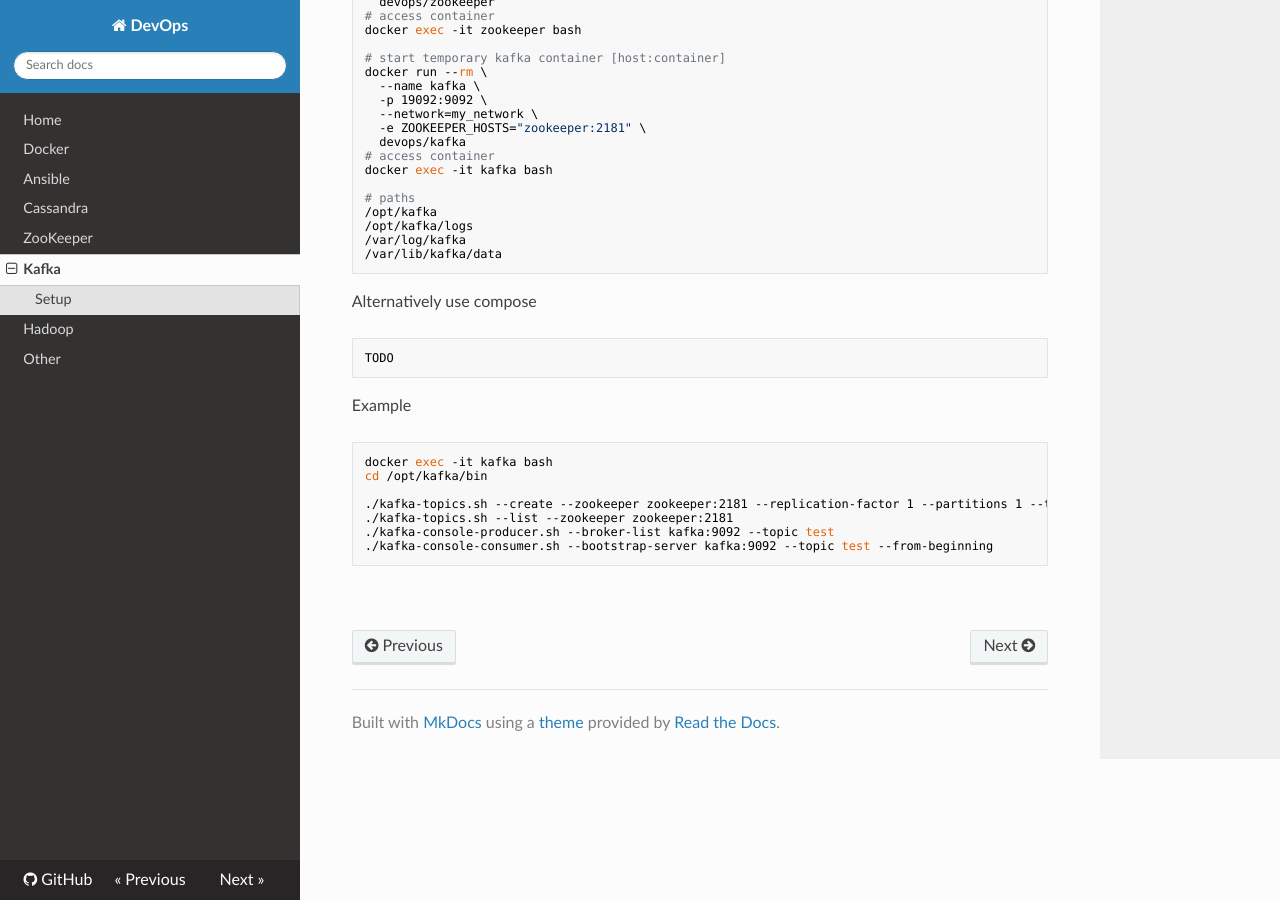
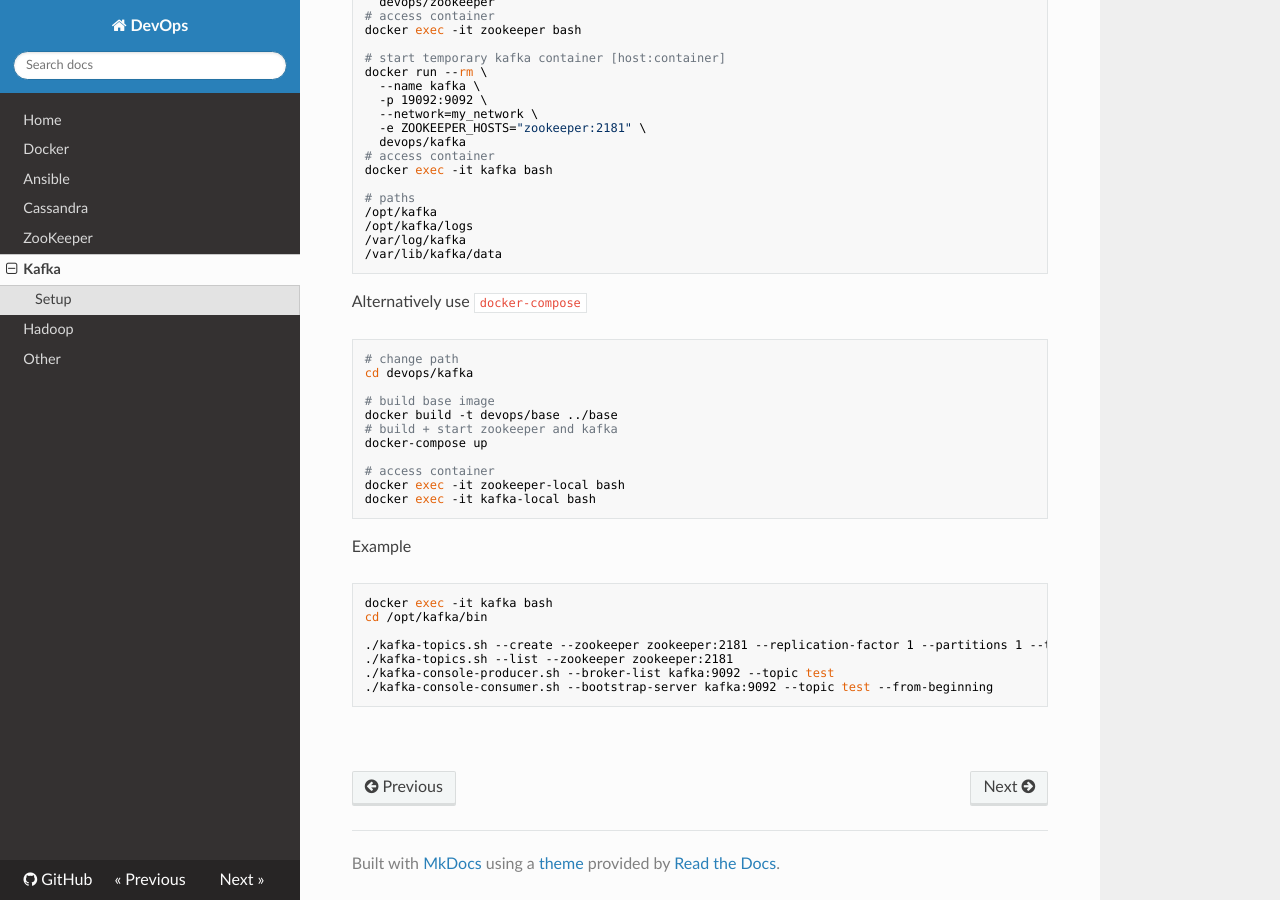
Before and after one commit to niqdev/devops, an MkDocs documentation site: the page built from docs/kafka.md, in a window 1280 px wide and 900 px high, scrolled down 771 px. Built offline with MkDocs 1.6.1, drawn with Linux system fonts in a browser that asks for light colours; nearby versions of some CDN libraries; old or Windows-style settings are respelled for this version of MkDocs.

Commit message:
kafka: add docker compose

````diff
--- a/dev.txt
+++ b/dev.txt
@@ -46,8 +46,6 @@ TODO
 docker build -t provision/base ./base
 docker-compose -f docker-compose-local.yml up
 
-docker exec -it zookeeper-local bash
-docker exec -it kafka-local bash
 docker exec -it cassandra-local bash
 ```
 
--- a/docs/kafka.md
+++ b/docs/kafka.md
@@ -52,9 +52,19 @@ docker exec -it kafka bash
 /var/lib/kafka/data
 ```
 
-Alternatively use compose
+Alternatively use `docker-compose`
 ```bash
-TODO
+# change path
+cd devops/kafka
+
+# build base image
+docker build -t devops/base ../base
+# build + start zookeeper and kafka
+docker-compose up
+
+# access container
+docker exec -it zookeeper-local bash
+docker exec -it kafka-local bash
 ```
 
 Example
````
Also changed, not shown: 2 other files.
